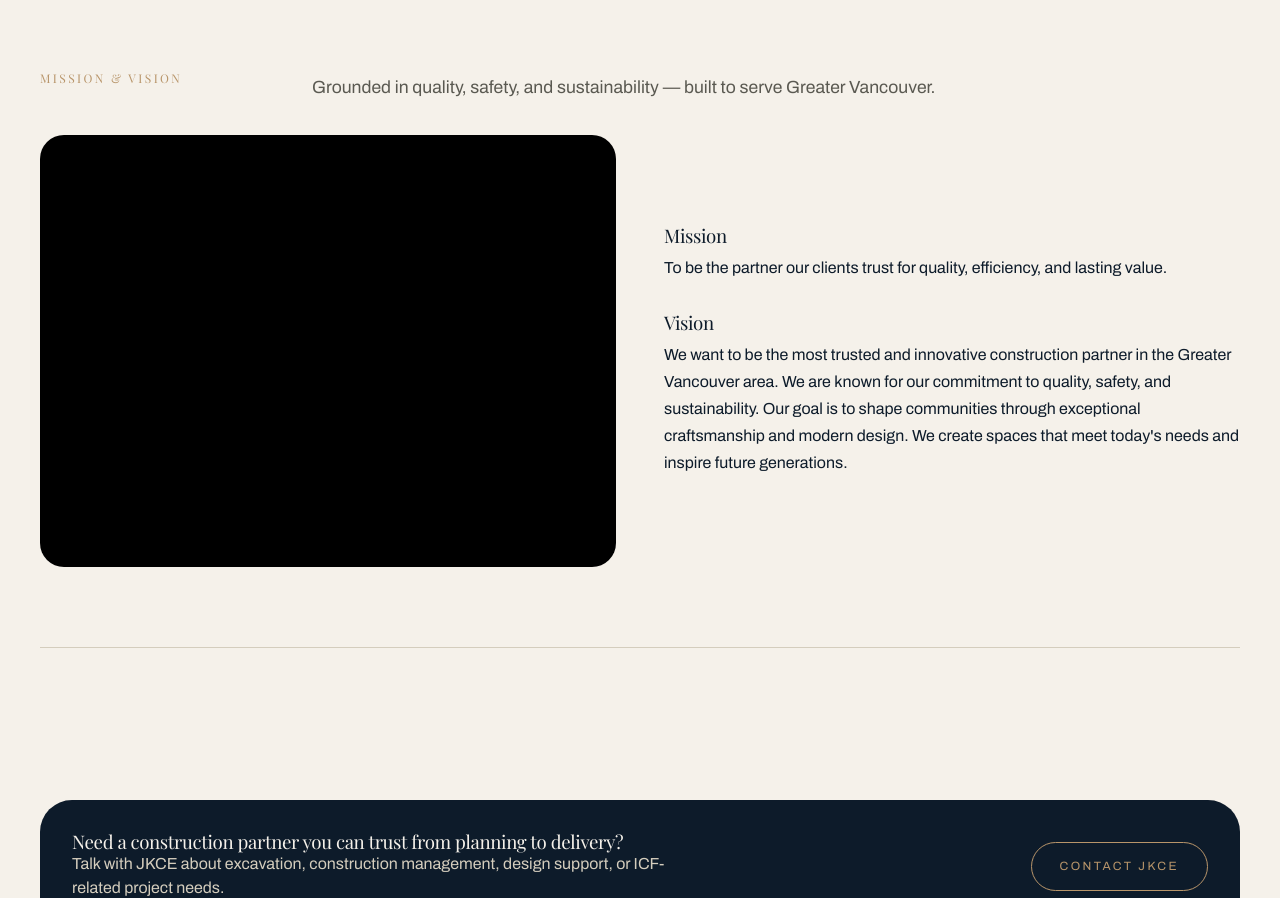
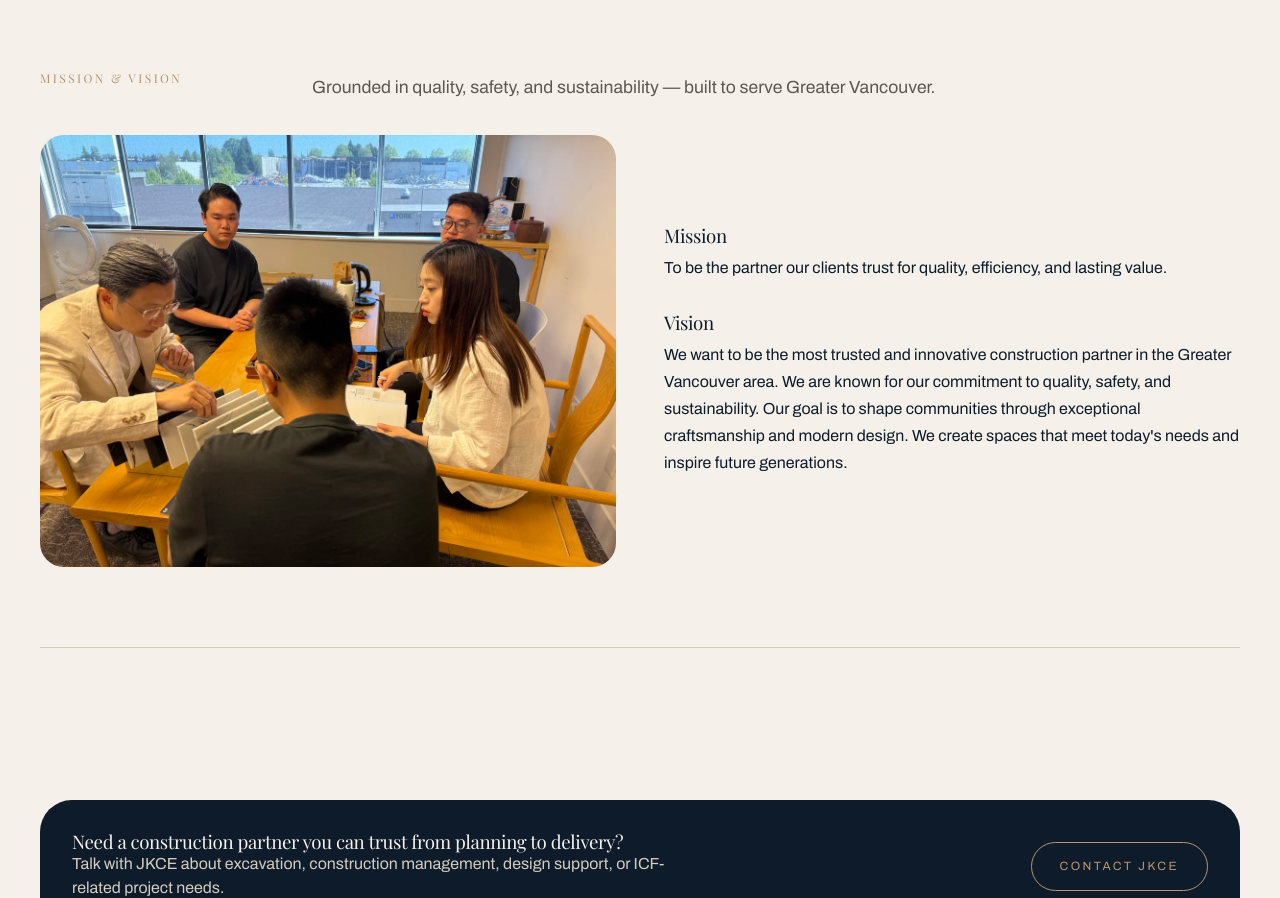
Before and after one commit to JKCE-Probuild/JKCE, a React (Vite) app: page /about in a window 1280 px wide. Shown: the part 2000-2898 px from the top of the page. Built offline with nearby package versions, Linux system fonts and the light colour scheme; a web font is replaced by a local one.

Commit message:
feat: add real team photo to About Mission & Vision section

```diff
--- a/src/pages/About.jsx
+++ b/src/pages/About.jsx
@@ -182,7 +182,7 @@ export default function About() {
             <Reveal>
               <ImageFrame>
                 <img
-                  src="/images/about/mission-vision-team.jpg"
+                  src="/images/about/mission-vision-team.webp"
                   alt="JKCE team reviewing material samples during a planning meeting"
                   loading="lazy"
                 />
```
Also changed, not shown: public/images/about/mission-vision-team.webp (added).
